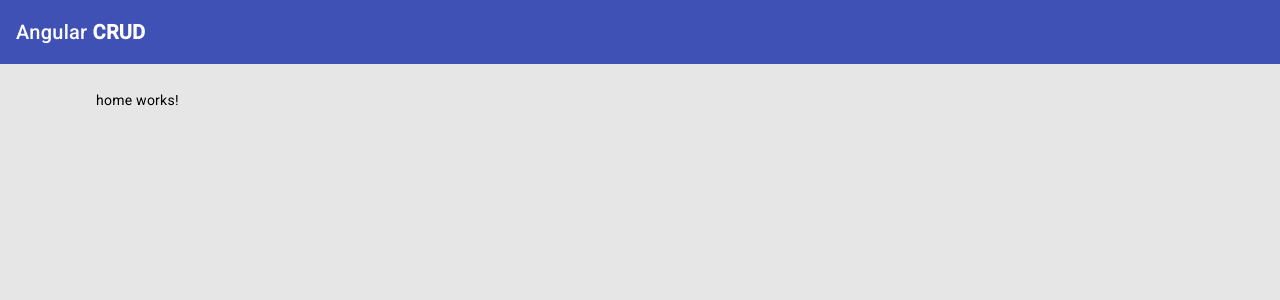
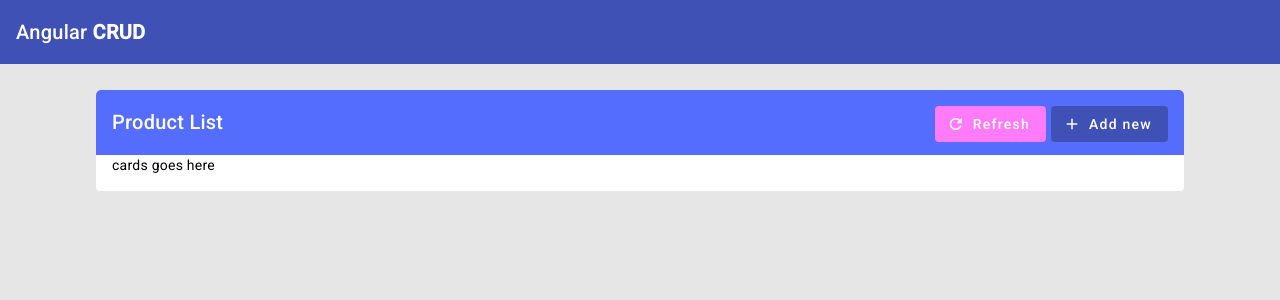
Before and after one commit to pragith98/AngularCRUD, an Angular app: page / in a window 1280 px wide. Shown: the top 300 px of the page. Built offline with nearby package versions, Linux system fonts and the light colour scheme.

Commit message:
create product list component. add styles

```diff
--- /dev/null
+++ b/src/app/components/product-list/product-list.component.html
@@ -0,0 +1,14 @@
+<mat-card class="remove-shadow">
+    <mat-card-header class="card-header">
+        <mat-card-title>Product List</mat-card-title>
+        <span class="spacer"></span>
+        <button mat-flat-button class="button-accent-color"
+            matTooltip="Refresh product list"><mat-icon>refresh</mat-icon>Refresh
+        </button>
+        <button mat-flat-button color="primary" matTooltip="Add new product"><mat-icon>add</mat-icon>Add new</button>
+    </mat-card-header>
+    <mat-card-content>
+        <p>cards goes here</p>
+
+    </mat-card-content>
+</mat-card>
--- /dev/null
+++ b/src/app/components/product-list/product-list.component.scss
@@ -0,0 +1 @@
+@import '../../sass/card-style';
--- /dev/null
+++ b/src/app/sass/_card-style.scss
@@ -0,0 +1,24 @@
+@import './variables';
+
+.card-header {
+    color: $card-header-title-color;
+    background-color: $card-header-color;
+    border-top-right-radius: 5px;
+    border-top-left-radius: 5px;
+    border-bottom-right-radius: 0;
+    border-bottom-right-radius: 0;
+    padding-bottom: 13px;
+
+    button {
+        margin-left: 5px;
+    }
+
+    .button-accent-color {
+        color: white;
+        background-color: $button-accent-color;
+    }
+}
+
+.remove-shadow {
+    box-shadow: none;
+}
--- /dev/null
+++ b/src/app/sass/_variables.scss
@@ -0,0 +1,3 @@
+$card-header-color: #546dfc;
+$card-header-title-color: white;
+$button-accent-color: rgb(255, 123, 248);
--- a/src/app/views/home/home.component.html
+++ b/src/app/views/home/home.component.html
@@ -1 +1 @@
-<p>home works!</p>
+<app-product-list></app-product-list>
```
Also changed, not shown: src/app/app.module.ts (+12 -2 lines), src/app/components/product-list/product-list.component.ts (added, +10 -0 lines), 1 other file (tests, documents, lock files or other folders).
